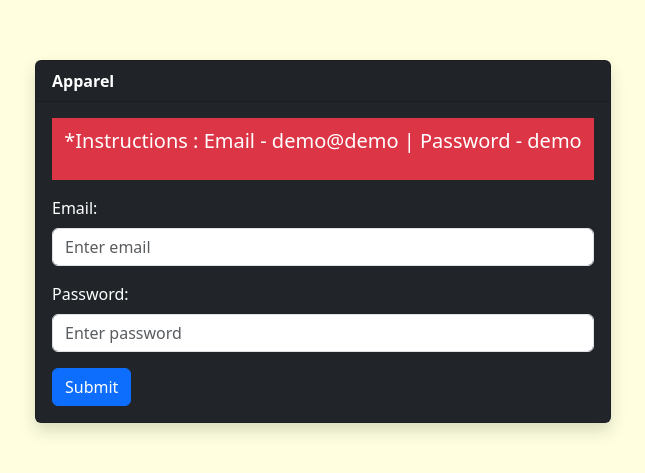
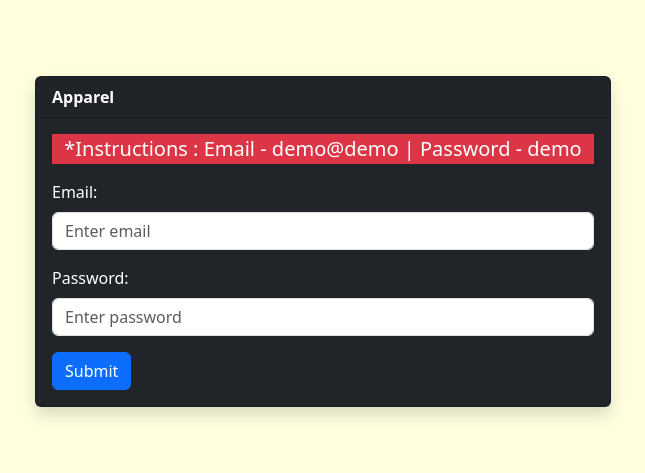
Before and after one commit to umadi0609/apparels.github.io, a React (Create React App) app: page / in a window 1280 px wide. Shown: the part 159-632 px from the top of the page, without its empty margins (347-992 px from the left). Built offline with nearby package versions, Linux system fonts and the light colour scheme.

Commit message:
Update Login.js

```diff
--- a/src/auth/Login.js
+++ b/src/auth/Login.js
@@ -15,7 +15,7 @@ const centeredCard = {
   <div className="card bg-dark text-white shadow">
   <div className="card-header"><strong>Apparel</strong></div>
   <div className="card-body">
-  <div className="col-md-12 bg-danger p-2 text-center">
+  <div className="col-md-12 bg-danger text-center">
   <p className='fs-5'>*Instructions : Email - demo@demo | Password - demo</p>
   </div>
   <form onSubmit={handleSubmit}>
```
